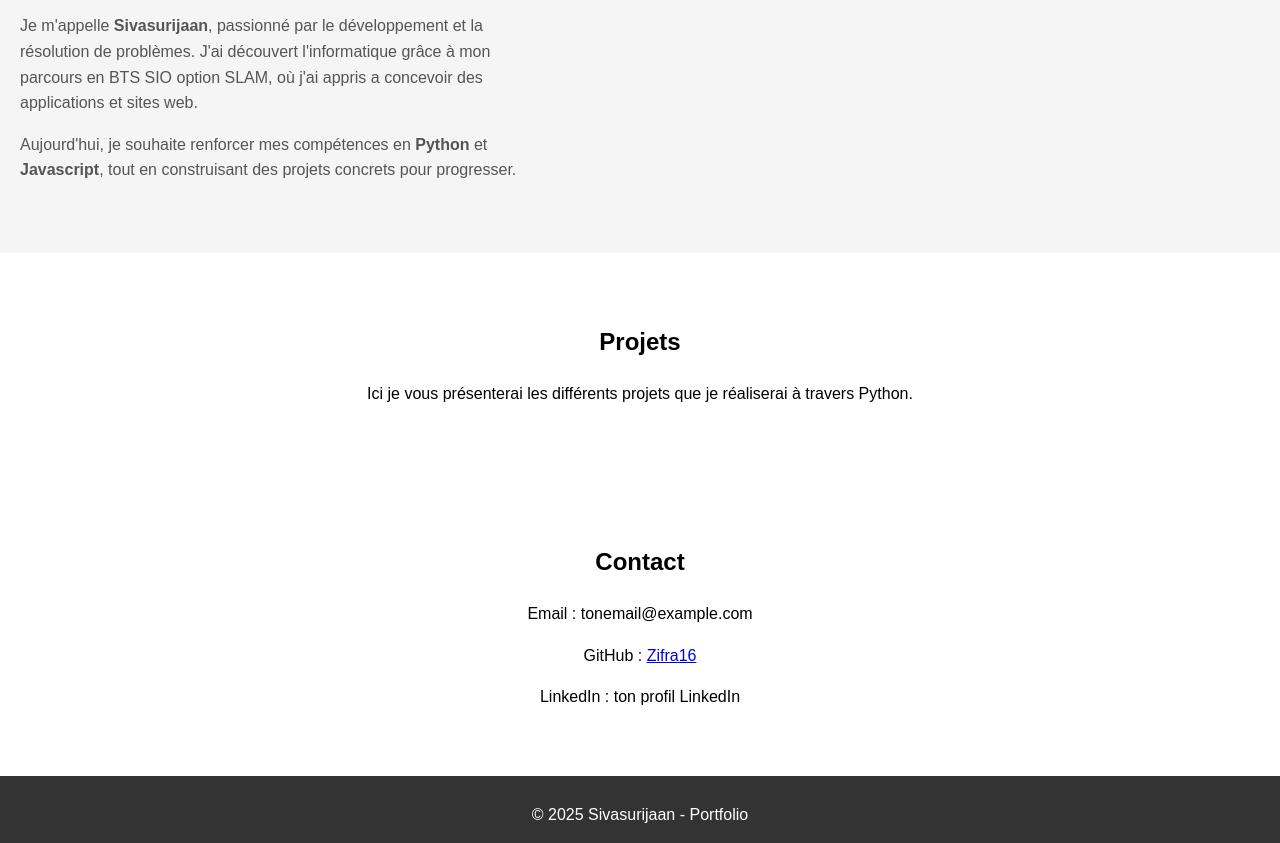
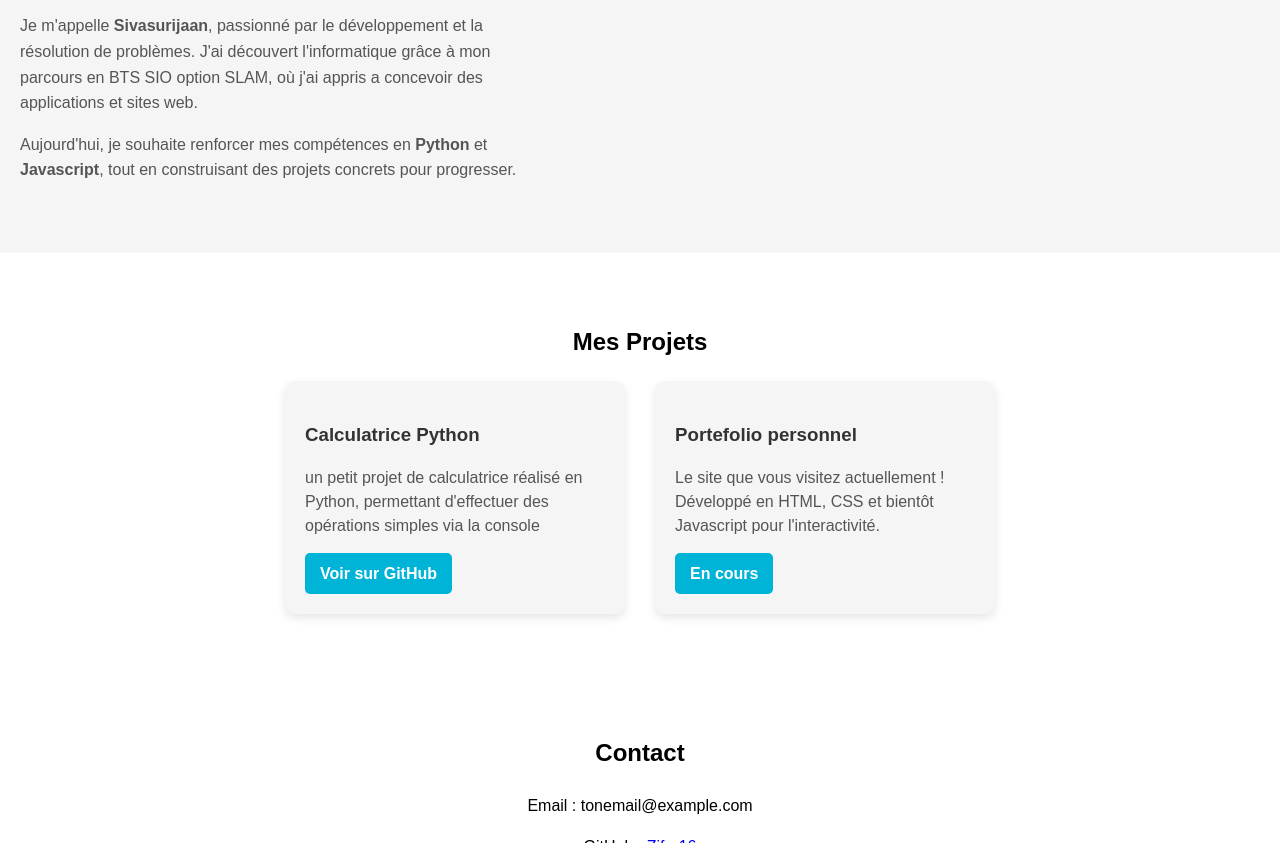
Before and after one commit to Zifra16/zifra16.github.io, a plain HTML site: page index.html in a window 1280 px wide. Shown: the part 257-1100 px from the top of the page. Drawn offline with Linux system fonts and the light colour scheme.

Commit message:
Ajout des projets dans la section Projets

```diff
--- a/index.html
+++ b/index.html
@@ -39,8 +39,22 @@
   </section>
 
   <section id="projets">
-    <h2>Projets</h2>
-    <p>Ici je vous présenterai les différents projets que je réaliserai à travers Python.</p>
+    <h2>Mes Projets</h2>
+    <div class="liste-projets">
+
+      <div class="carte-projet">
+        <h3>Calculatrice Python</h3>
+        <p>un petit projet de calculatrice réalisé en Python, permettant d'effectuer des opérations simples via la console</p>
+        <a href="https://github.com/Zifra16/calculatrice-python" target="_blank" class="btn-projet">Voir sur GitHub</a>
+      </div>
+
+      <div class="carte-projet">
+        <h3>Portefolio personnel</h3>
+        <p>Le site que vous visitez actuellement ! Développé en HTML, CSS et bientôt Javascript pour l'interactivité.</p>
+        <a href="#" class="btn-projet">En cours</a>
+      </div>
+
+    </div>
   </section>
 
   <section id="contact">
--- a/style.css
+++ b/style.css
@@ -103,3 +103,67 @@ footer {
   margin-bottom: 10px;
   line-height: 1.6;
 }
+
+
+/* =================== */
+/* Section PROJETS */
+/* =================== */
+
+.section-projets {
+  background-color: #fff;
+  padding: 60px 20px;
+  text-align: center;
+}
+
+.section-projets h2 {
+  margin-bottom: 40px;
+  color: #333;
+}
+
+.liste-projets {
+  display: flex;
+  justify-content: center;
+  gap: 30px;
+  flex-wrap: wrap;
+}
+
+.carte-projet {
+  background-color: #f5f5f5;
+  border-radius: 10px;
+  box-shadow: 0 4px 10px rgba(0,0,0,0.1);
+  width: 300px;
+  padding: 20px;
+  text-align: left;
+  transition: transform 0.3s, box-shadow 0.3s;
+}
+
+.carte-projet:hover {
+  transform: translateY(-5px);
+  box-shadow: 0 8px 20px rgba(0,0,0,0.2);
+}
+
+.carte-projet h3 {
+  color: #333;
+  margin-bottom: 10px;
+}
+
+.carte-projet p {
+  color: #555;
+  margin-bottom: 15px;
+  line-height: 1.5;
+}
+
+.btn-projet {
+  display: inline-block;
+  background-color: #00b4d8;
+  color: white;
+  text-decoration: none;
+  padding: 8px 15px;
+  border-radius: 5px;
+  font-weight: bold;
+  transition: background-color 0.3s;
+}
+
+.btn-projet:hover {
+  background-color: #0096c7;
+}
```
